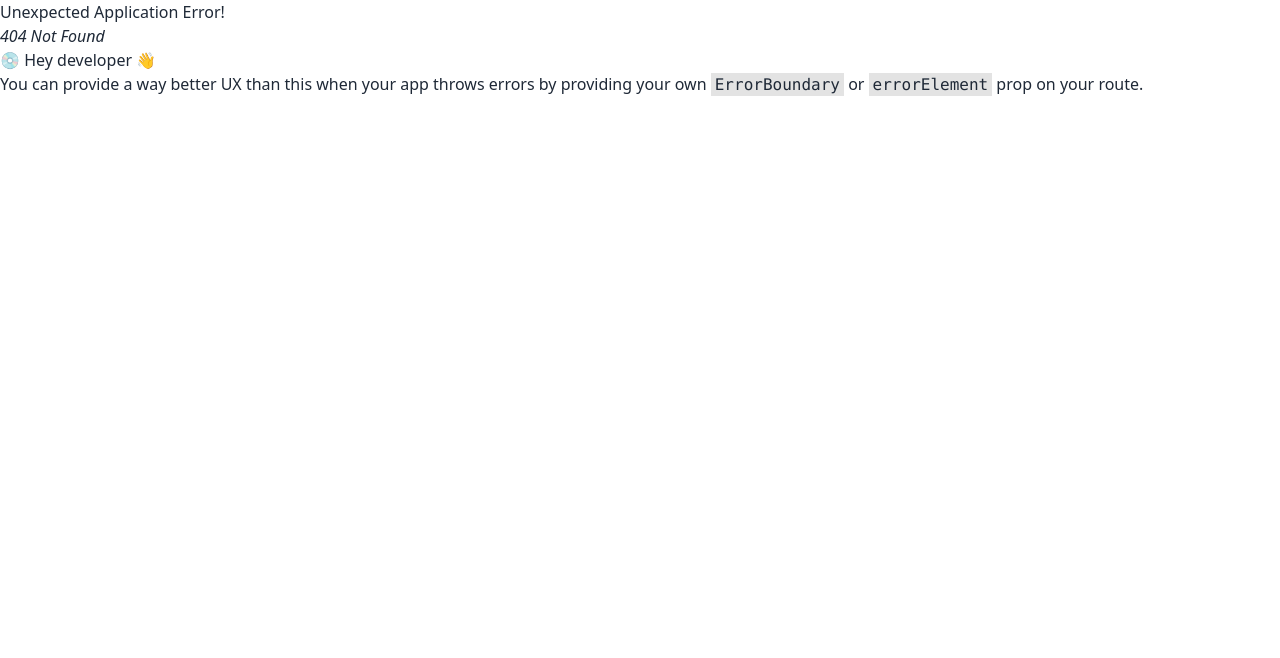
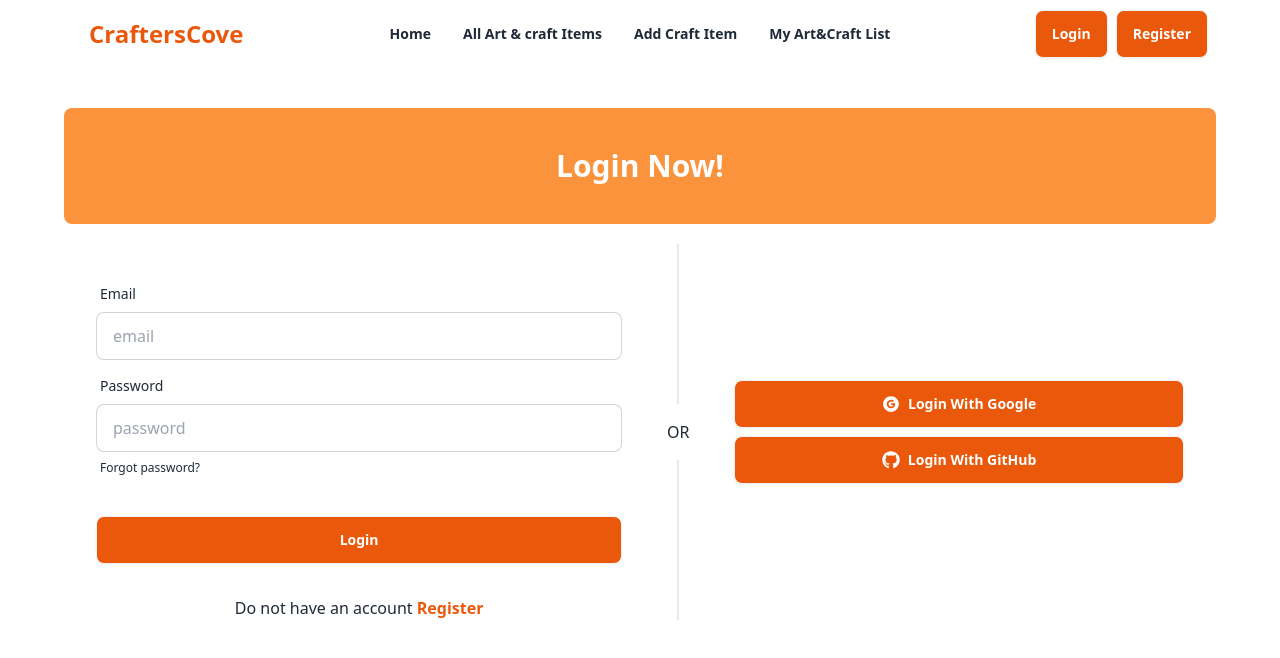
Before and after one commit to SamiulHasan-dev/art-and-craft-store, a React (Vite) app: page /login in a window 1280 px wide. Before the commit this address had no page. Shown: the top 658 px of the page. Built offline with nearby package versions, Linux system fonts and the light colour scheme.

Commit message:
registration section added

```diff
--- a/package.json
+++ b/package.json
@@ -15,6 +15,7 @@
     "match-sorter": "^6.3.4",
     "react": "^18.2.0",
     "react-dom": "^18.2.0",
+    "react-icons": "^5.1.0",
     "react-router-dom": "^6.23.0",
     "sort-by": "^1.2.0",
     "swiper": "^11.1.1"
--- /dev/null
+++ b/src/pages/Login.jsx
@@ -0,0 +1,64 @@
+import { AiFillGoogleCircle } from "react-icons/ai";
+import { FaGithub } from "react-icons/fa";
+import { Link } from "react-router-dom";
+
+
+const Login = () => {
+    return (
+        <div>
+            <div className="my-10">
+            <h2 className="text-3xl text-center font-bold py-10 bg-orange-400 rounded-lg mb-5 text-white">Login Now!</h2>
+
+
+
+            <div className="flex flex-col w-full lg:flex-row">
+                <div className="grid flex-grow  card  rounded-box place-items-center">
+
+                    <form className="card-body w-full mx-auto">
+                        <div className="form-control">
+                            <label className="label">
+                                <span className="label-text">Email</span>
+                            </label>
+                            <input type="email" name="email" placeholder="email" className="input input-bordered" required />
+                        </div>
+                        <div className="form-control">
+                            <label className="label">
+                                <span className="label-text">Password</span>
+                            </label>
+                            <input type="password" name="password" placeholder="password" className="input input-bordered" required />
+                            <label className="label">
+                                <a href="#" className="label-text-alt link link-hover">Forgot password?</a>
+                            </label>
+                        </div>
+                        <div className="form-control mt-6">
+                            <button className="btn bg-orange-600 text-white">Login</button>
+                        </div>
+                    </form>
+                    <p className="text-center">Do not have an account <Link className="text-orange-600 font-bold" to="/register">Register</Link></p>
+
+                </div>
+                <div className="divider lg:divider-horizontal">OR</div>
+
+                <div className="grid flex-grow card rounded-box place-items-center">
+                    <div className="card-body mx-auto w-full">
+
+
+
+                        <button  className="btn bg-orange-600 text-white "><AiFillGoogleCircle className="text-lg"></AiFillGoogleCircle > Login With Google</button>
+
+
+
+                        <button  className="btn bg-orange-600 text-white"><FaGithub className="text-lg"></FaGithub> Login With GitHub</button>
+
+
+                    </div>
+
+                </div>
+            </div>
+
+        </div>
+        </div>
+    );
+};
+
+export default Login;
--- a/src/pages/Navbar.jsx
+++ b/src/pages/Navbar.jsx
@@ -32,7 +32,7 @@ const Navbar = () => {
                     </ul>
                 </div>
                 <div className="navbar-end">
-                    <Link><a className="btn bg-orange-600 text-white">Login</a></Link>
+                    <Link to='/login'><a className="btn bg-orange-600 text-white">Login</a></Link>
                     <Link><a className="btn ml-2 bg-orange-600 text-white">Register</a></Link>
                 </div>
             </div>
--- /dev/null
+++ b/src/pages/Register.jsx
@@ -0,0 +1,11 @@
+
+
+const Register = () => {
+    return (
+        <div>
+
+        </div>
+    );
+};
+
+export default Register;
--- a/src/routers/Router.jsx
+++ b/src/routers/Router.jsx
@@ -1,6 +1,7 @@
 import { createBrowserRouter } from "react-router-dom";
 import Home from "../pages/Home";
 import Root from "../layout/Root";
+import Login from "../pages/Login";
 
 
 
@@ -12,6 +13,10 @@ const router = createBrowserRouter([
         {
             path: '/',
             element: <Home></Home>
+        },
+        {
+            path: '/login',
+            element: <Login></Login>
         }
       ]
     },
```
Also changed, not shown: 1 other file (tests, documents, lock files or other folders).
